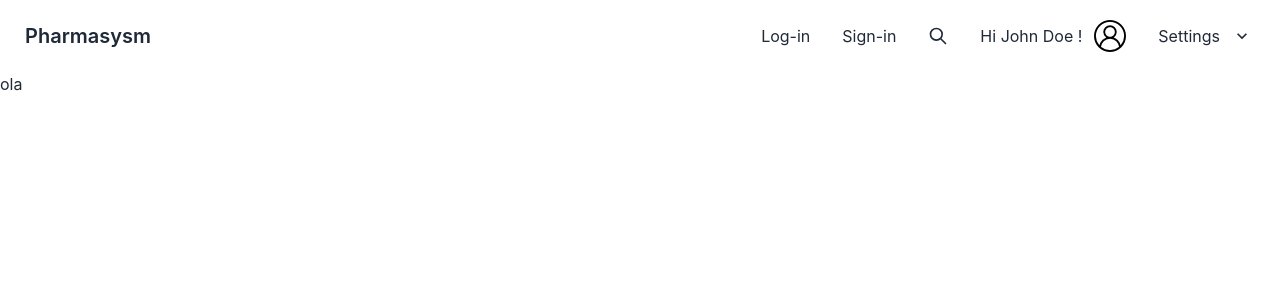
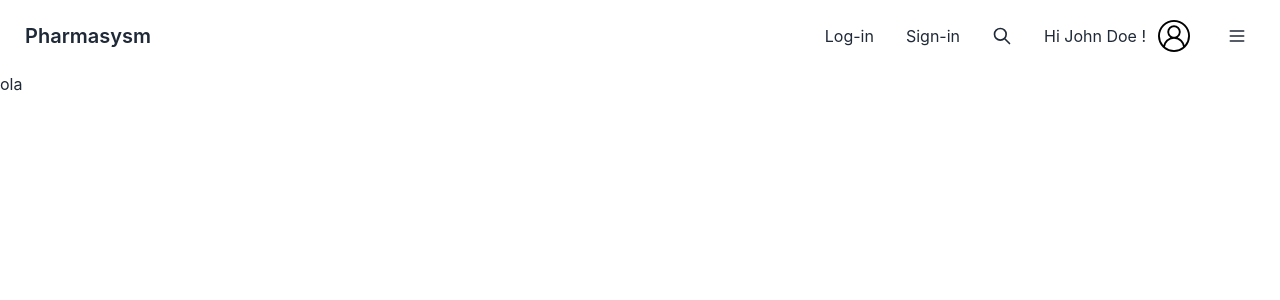
Before and after one commit to TiagoMostardinha/ihc-project, a React (Create React App) app: page / in a window 1280 px wide. Shown: the top 300 px of the page. Built offline with nearby package versions, Linux system fonts and the light colour scheme.

Commit message:
navbar DONE

```diff
--- a/src/Navbar.js
+++ b/src/Navbar.js
@@ -18,17 +18,25 @@ const NavBar = () => {
                     </Link></li>
                     <li><Link to='/'>Hi {name} !<img src={user}></img></Link></li>
 
-                    <li tabIndex={0}>
+                    <div className="dropdown dropdown-end">
+                        <a tabIndex={0} className="btn btn-ghost m-1">
+                            <svg xmlns="http://www.w3.org/2000/svg" fill="none" viewBox="0 0 24 24" className="inline-block w-5 h-5 stroke-current"><path strokeLinecap="round" strokeLinejoin="round" strokeWidth="2" d="M4 6h16M4 12h16M4 18h16"></path></svg>
+                        </a>
+                        <ul tabIndex={0} className="dropdown-content menu p-2 shadow bg-base-100 rounded-box w-52">
+                            <li><a>Item 1</a></li>
+                            <li><a>Item 2</a></li>
+                        </ul>
+                    </div>
+                    {/* <li tabIndex={0}>
                         <a>
-                            Settings
-                            <svg className="fill-current" xmlns="http://www.w3.org/2000/svg" width="20" height="20" viewBox="0 0 24 24"><path d="M7.41,8.58L12,13.17L16.59,8.58L18,10L12,16L6,10L7.41,8.58Z" /></svg>
-                        </a>
+
+                            <svg xmlns="http://www.w3.org/2000/svg" fill="none" viewBox="0 0 24 24" className="inline-block w-5 h-5 stroke-current"><path strokeLinecap="round" strokeLinejoin="round" strokeWidth="2" d="M4 6h16M4 12h16M4 18h16"></path></svg>
+                            </a>
                         <ul className="p-2 bg-base-100">
-                            <li><Link to='/'>Profile</Link></li>
-                            <li><Link to='/'>Wallet</Link></li>
-                            <li><Link to='/'>About Us</Link></li>
+                            <li><a>Submenu 1</a></li>
+                            <li><a>Submenu 2</a></li>
                         </ul>
-                    </li>
+                    </li> */}
                 </ul>
             </div>
         </div>
```
